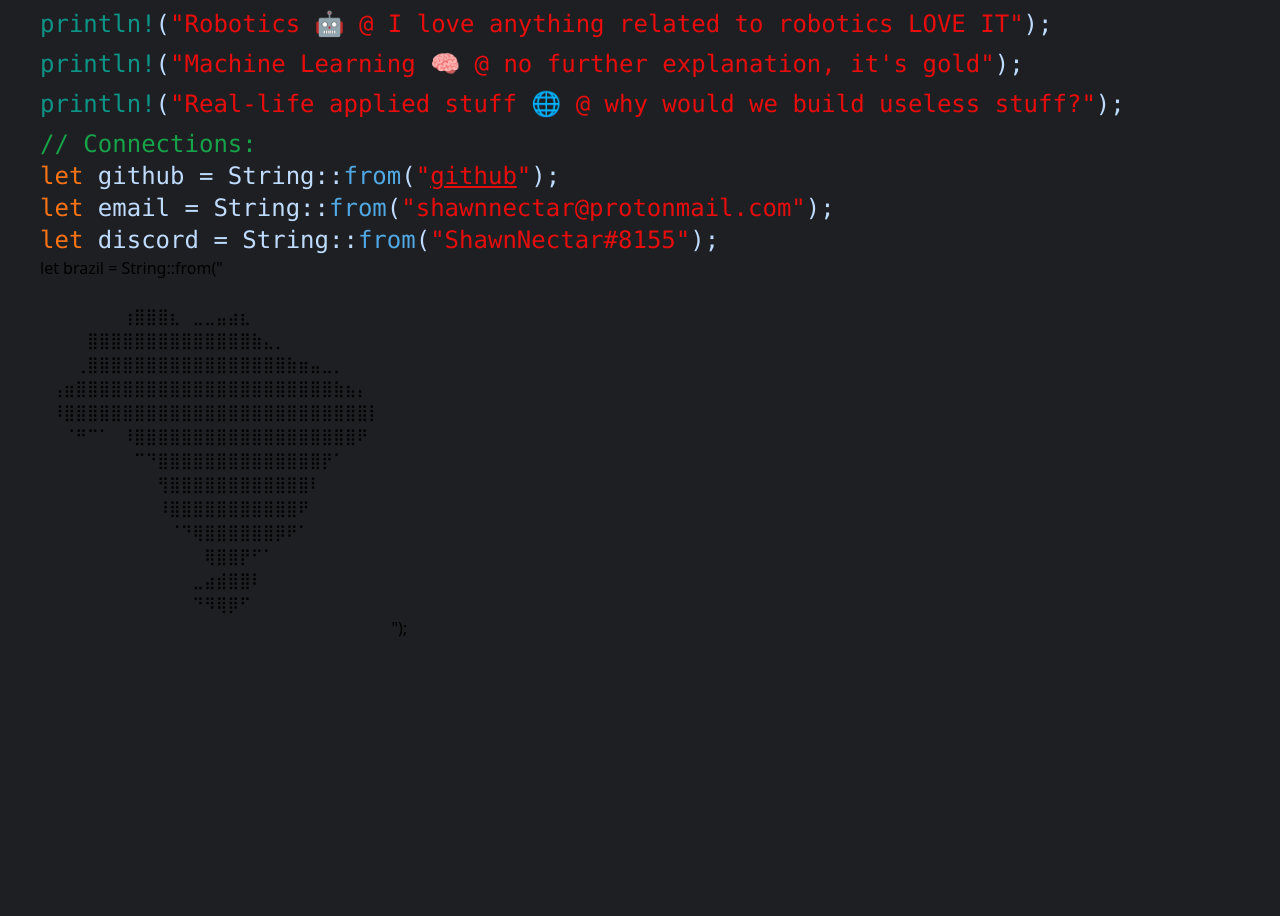
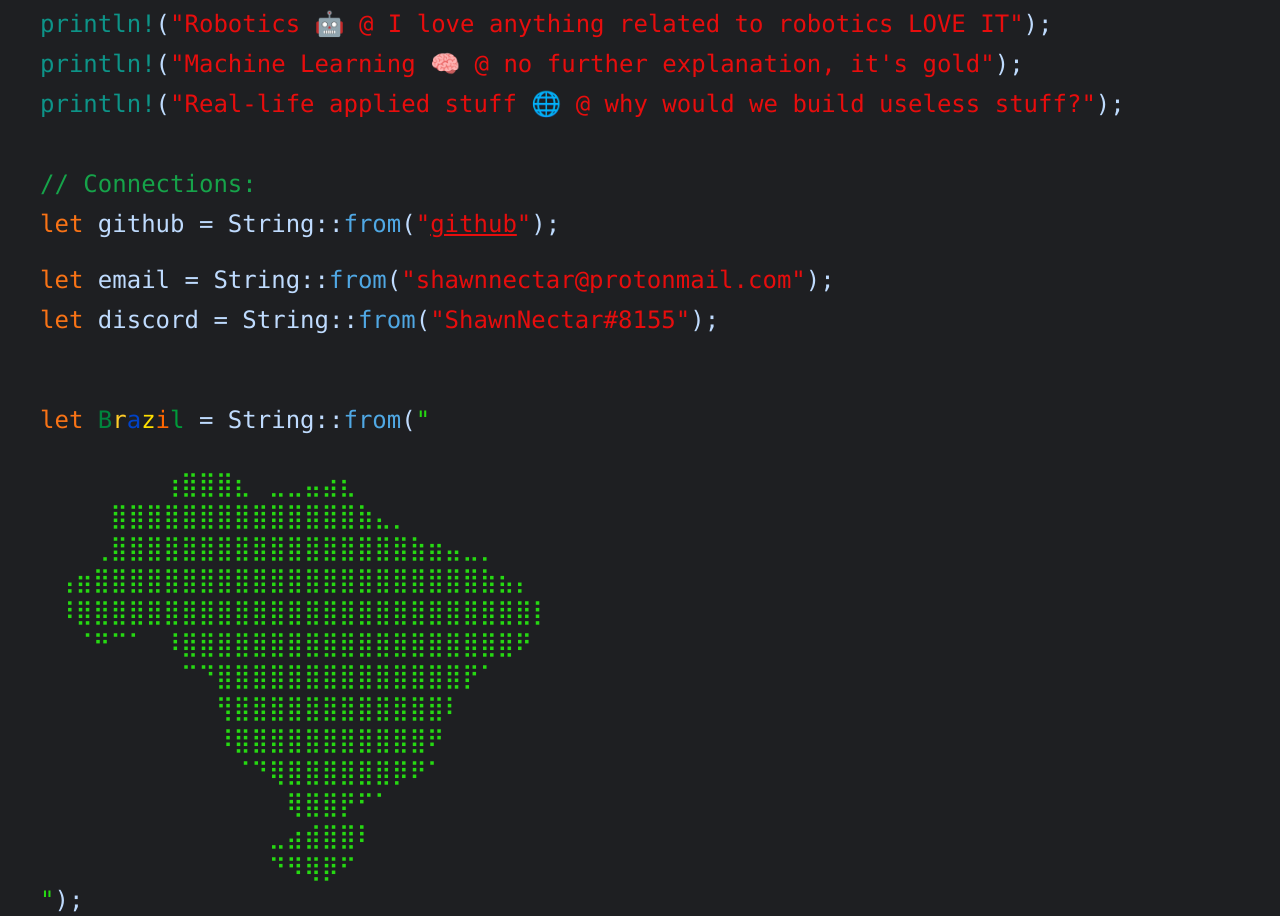
Before and after one commit to ShawnNectar/portfolio-v1, a Vue app: page / in a window 1280 px wide. Shown: the part 544-1460 px from the top of the page. Before the commit the page ends 1184 px from the top, so only its background shows below. Built offline with nearby package versions, Linux system fonts and the light colour scheme.

Commit message:
[new model] format all

```diff
--- a/src/App.vue
+++ b/src/App.vue
@@ -11,7 +11,7 @@ import './index.css'
                     <h1 class="text-green-600 py-5">// Stuff I do: </h1>
                     <h2 class="pb-2">
                         <span class="text-teal-600">println!</span>(<span style="color: #e70d0d;">"World-improving tools 🛠️"</span>);
-                </h2 >
+                    </h2>
                     <h2 class="pb-2">
                         <span class="text-teal-600">println!</span>(<span style="color: #e70d0d;">"Things to make life better💡"</span>);
                     </h2>
@@ -66,20 +66,32 @@ import './index.css'
             </div>
 
         </div>
-        <div class="font-mono text-2xl text-blue-200">
-            <h1 class="text-2xl text-green-600 font-mono">// Connections: </h1>
-            <span class="text-orange-500">let </span>github = String::<span style="color: #50a8e4;">from</span>(<span style="color: #e70d0d;">"<a style="text-decoration: underline" href="https://github.com/ShawnNectar">github</a>"</span>);
+        <div class="font-mono text-2xl text-blue-200 pt-10 pb-5">
+            <h1 class="text-2xl text-green-600 font-mono pb-2">// Connections: </h1>
+            <span class="text-orange-500">let </span>github = String::<span style="color: #50a8e4;">from</span>(<span
+                style="color: #e70d0d;">"<a style="text-decoration: underline" href="https://github.com/ShawnNectar">github</a>"</span>);
             <div>
-                <h1>
-                    <span class="text-orange-500">let </span>email = String::<span style="color: #50a8e4;">from</span>(<span style="color: #e70d0d;">"shawnnectar@protonmail.com"</span>);
+                <h1 class="pt-6 pb-2">
+                    <span class="text-orange-500">let </span>email = String::<span
+                        style="color: #50a8e4;">from</span>(<span
+                        style="color: #e70d0d;">"shawnnectar@protonmail.com"</span>);
                 </h1>
-                <h1>
-                    <span class="text-orange-500">let </span>discord = String::<span style="color: #50a8e4;">from</span>(<span style="color: #e70d0d;">"ShawnNectar#8155"</span>);
+                <h1 class="pb-2">
+                    <span class="text-orange-500">let </span>discord = String::<span style="color: #50a8e4;">from</span>(<span
+                        style="color: #e70d0d;">"ShawnNectar#8155"</span>);
                 </h1>
             </div>
         </div>
-        <div>
-            <h1>let brazil = String::from("<br/>⠀⠀⠀⠀⠀⠀⠀⠀⠀
+        <div class="font-mono text-2xl text-blue-200 pt-10">
+            <h1>
+                <span class="text-orange-500">let </span>
+                <span style="color: #00843D">B</span>
+                <span style="color: #FFCC29">r</span>
+                <span style="color: #0142c7">a</span>
+                <span style="color: #FEDF00">z</span>
+                <span style="color: #FF6600">i</span>
+                <span style="color: #009B3A">l</span> = String::<span style="color: #50a8e4;">from</span>(<span
+                    style="color: #26d912;">"<br/>⠀⠀⠀⠀⠀⠀⠀⠀⠀
             ⠀⠀⠀⠀⠀⠀⠀⠀⠀⠀⠀⠀⠀⠀⠀⠀⠀⠀⠀⠀⠀⠀⠀⠀⠀⠀⠀⠀⠀⠀⠀<br/>
             ⠀⠀⠀⠀⠀⠀⠀⢰⣿⣿⣿⣆⠀⣀⣀⣤⣴⣆⠀⠀⠀⠀⠀⠀⠀⠀⠀⠀⠀⠀<br/>
             ⠀⠀⠀⠀⣿⣿⣿⣿⣿⣿⣿⣿⣿⣿⣿⣿⣿⣿⣷⣄⡀⠀⠀⠀⠀⠀⠀⠀⠀⠀<br/>
@@ -94,7 +106,7 @@ import './index.css'
             ⠀⠀⠀⠀⠀⠀⠀⠀⠀⠀⠀⠀⠀⠀⢿⣿⣿⡟⠋⠁⠀⠀⠀⠀⠀⠀⠀⠀⠀<br/>
             ⠀⠀⠀⠀⠀⠀⠀⠀⠀⠀⠀⠀⠀⣀⣴⣾⣿⣿⠇⠀⠀⠀⠀⠀⠀⠀⠀⠀⠀⠀<br/>
             ⠀⠀⠀⠀⠀⠀⠀⠀⠀⠀⠀⠀⠀⠙⠻⢿⡿⠋⠀⠀⠀⠀⠀⠀⠀⠀⠀⠀⠀⠀<br/>
-            ⠀⠀⠀⠀⠀⠀⠀⠀⠀⠀⠀⠀⠀⠀⠀⠀⠀⠀⠀⠀⠀⠀⠀⠀⠀⠀⠀⠀⠀⠀");</h1>
+            "</span>);</h1>
         </div>
     </div>
 </template>
```
Lines whose indentation alone changed are shown as unchanged.
